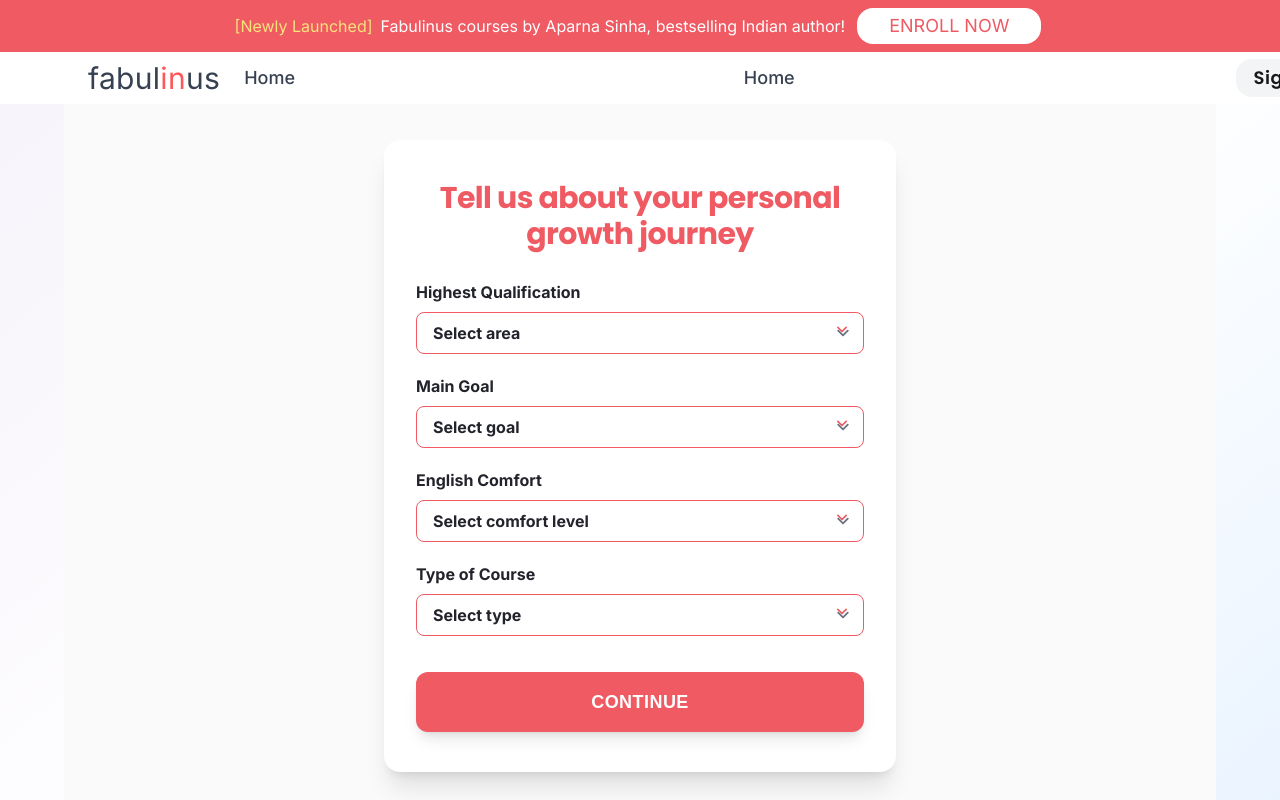
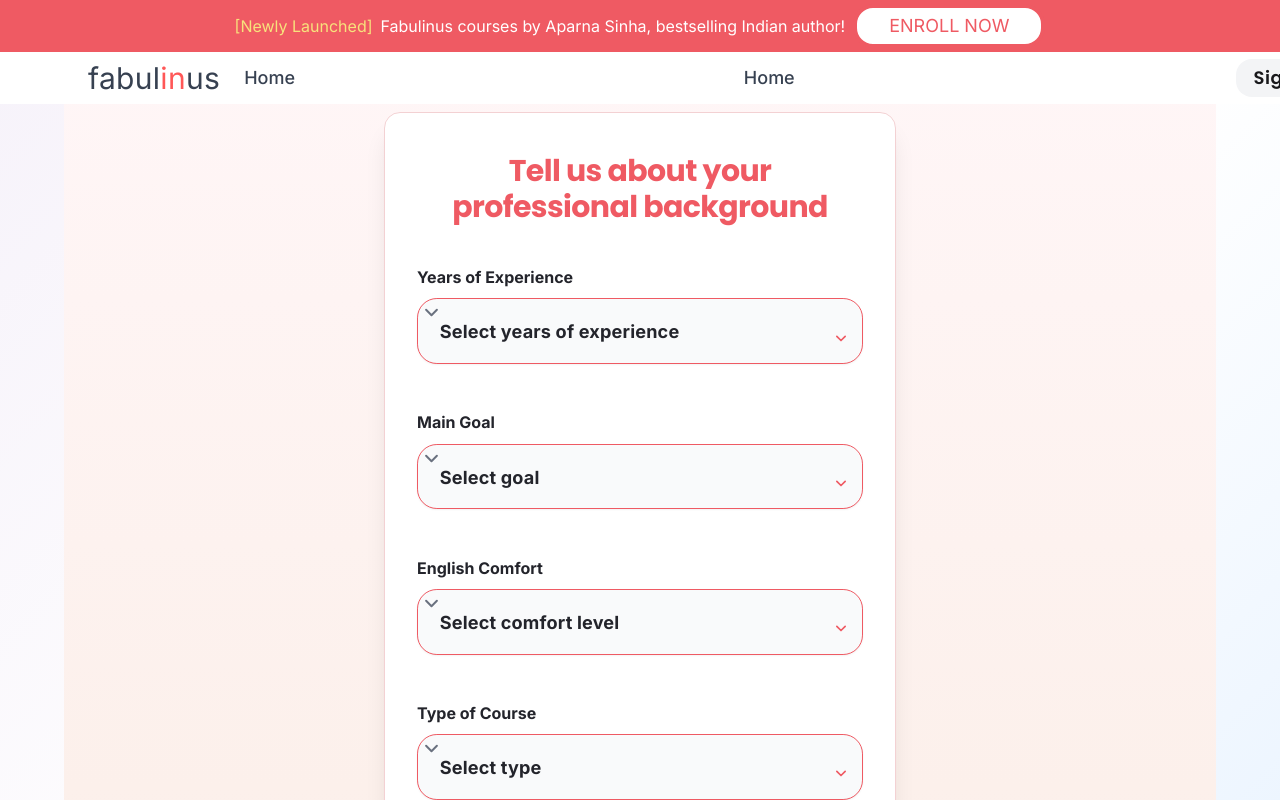
Before and after one commit to Vishalmakhija1012/Fabulinus, a Next.js app: page /persona/teacher-form in a window 1280 px wide. Shown: the top 800 px of the page. Built offline with nearby package versions, Linux system fonts and the light colour scheme; no server answers.

Commit message:
Make teacher form identical to professional form: same questions, options, look, feel, and logic.

```diff
--- a/pages/persona/teacher-form.tsx
+++ b/pages/persona/teacher-form.tsx
@@ -1,16 +1,13 @@
 import { useRouter } from 'next/router';
 import { useState } from 'react';
-import { db } from '../../firebase';
-import { collection, addDoc, serverTimestamp } from 'firebase/firestore';
 
-export default function PersonalGrowthForm() {
+export default function TeacherForm() {
   const router = useRouter();
   const [form, setForm] = useState({
-    year: '', // renamed from focusArea
+    year: '', // years of experience
     goal: '',
+    englishLevel: '',
     typeOfCourse: '',
-    englishLevel: '', // renamed from comfortLevel
-    // childAge removed
   });
 
   const handleChange = (e: React.ChangeEvent<HTMLSelectElement>) => {
@@ -19,66 +16,63 @@ export default function PersonalGrowthForm() {
 
   const handleSubmit = async (e: React.FormEvent) => {
     e.preventDefault();
-    const journeyId = localStorage.getItem('journeyId');
-    const persona = localStorage.getItem('personaType') || 'personal_growth';
-    await addDoc(collection(db, 'personaForms'), {
-      journeyId,
-      persona,
-      formData: form,
-      createdAt: serverTimestamp(),
-    });
-    router.push({
-      pathname: '/persona/animation',
-      query: {
-        year: form.year, // renamed
-        goal: form.goal,
-        englishLevel: form.englishLevel, // renamed
-        typeOfCourse: form.typeOfCourse,
-        // childAge removed
-      },
-    });
+    // Generate a new journeyId for every submission
+    function generateUUID() {
+      return 'xxxxxxxx-xxxx-4xxx-yxxx-xxxxxxxxxxxx'.replace(/[xy]/g, function(c) {
+        const r = Math.random() * 16 | 0, v = c === 'x' ? r : (r & 0x3 | 0x8);
+        return v.toString(16);
+      });
+    }
+    const newJourneyId = generateUUID();
+    localStorage.setItem('journeyId', newJourneyId);
+    const journeyId = newJourneyId;
+    const persona = localStorage.getItem('personaType') || 'teacher';
+    // Save form data to localStorage for next page fallback
+    localStorage.setItem('personaFormData', JSON.stringify(form));
+    router.push('/courses/single-page');
   };
 
   return (
-    <main className="min-h-screen flex items-center justify-center bg-[#fafafa] px-0 sm:px-4 py-6 sm:py-8">
+    <main className="min-h-screen flex flex-col items-center justify-start bg-gradient-to-b from-[#fff6f7] to-[#fbeee7] px-0 sm:px-4 py-2 sm:py-8 persona-header-gap pt-0 sm:pt-14">
       <form
         onSubmit={handleSubmit}
-        className="bg-white w-full max-w-lg flex flex-col gap-5 px-2 py-6
+        className="persona-main-card bg-white w-full max-w-lg flex flex-col gap-6 px-4 py-8
           sm:rounded-2xl sm:shadow-xl sm:px-8 sm:py-10
-          translate-y-[-5vh] sm:translate-y-0"
-        aria-label="Personal Growth Persona Form"
+          translate-y-[-3vh] sm:translate-y-0
+          shadow-lg border border-[#f3d1d3] rounded-2xl
+          animate-fadeIn"
+        aria-label="Teacher Persona Form"
       >
-        <h1 className="text-2xl md:text-3xl font-bold text-[#ef5a63] mb-2 text-center">Tell us about your personal growth journey</h1>
-        <label className="font-semibold text-[#23242b]">Highest Qualification
-          <div className="relative">
+        <h1 className="text-2xl md:text-3xl font-bold text-[#ef5a63] mb-4 text-center leading-tight">Tell us about your professional background</h1>
+        <label className="font-semibold text-[#23242b] text-base mb-1">Years of Experience
+          <div className="relative mt-1">
             <select
-              name="year" // renamed from focusArea
+              name="year"
               value={form.year}
               onChange={handleChange}
               required
-              className="mt-2 w-full rounded-lg border border-[#ef5a63] px-4 py-2 appearance-none focus:outline-none focus:ring-2 focus:ring-[#ef5a63] transition-all duration-200 z-10"
+              className="mt-1 w-full rounded-xl border border-[#ef5a63] px-4 py-3 appearance-none focus:outline-none focus:ring-2 focus:ring-[#ef5a63] transition-all duration-200 bg-[#fff6f7] text-base shadow-sm"
               style={{ position: 'relative', zIndex: 10 }}
             >
-              <option value="" disabled>Select area</option>
-              <option value="public-speaking">Public Speaking</option>
-              <option value="confidence">Confidence Building</option>
-              <option value="career">Career Growth</option>
-              <option value="relationships">Relationships</option>
-              <option value="other">Other</option>
+              <option value="" disabled>Select years of experience</option>
+              <option value="0-3">0-3 years</option>
+              <option value="4-7">4-7 years</option>
+              <option value="8-15">8-15 years</option>
+              <option value="15+">15+ years</option>
             </select>
             <span className="pointer-events-none absolute right-3 top-1/2 transform -translate-y-1/2 text-[#ef5a63] z-20">
               <svg width="20" height="20" fill="none" viewBox="0 0 24 24"><path d="M7 10l5 5 5-5" stroke="#ef5a63" strokeWidth="2" strokeLinecap="round" strokeLinejoin="round"/></svg>
             </span>
           </div>
         </label>
-        <label className="font-semibold text-[#23242b]">Main Goal
-          <div className="relative">
+        <label className="font-semibold text-[#23242b] text-base mb-1">Main Goal
+          <div className="relative mt-1">
             <select
               name="goal"
               value={form.goal}
               onChange={handleChange}
               required
-              className="mt-2 w-full rounded-lg border border-[#ef5a63] px-4 py-2 appearance-none focus:outline-none focus:ring-2 focus:ring-[#ef5a63] transition-all duration-200 z-10"
+              className="mt-1 w-full rounded-xl border border-[#ef5a63] px-4 py-3 appearance-none focus:outline-none focus:ring-2 focus:ring-[#ef5a63] transition-all duration-200 bg-[#fff6f7] text-base shadow-sm"
               style={{ position: 'relative', zIndex: 10 }}
             >
               <option value="" disabled>Select goal</option>
@@ -86,21 +80,22 @@ export default function PersonalGrowthForm() {
               <option value="leadership">Leadership skills</option>
               <option value="networking">Networking</option>
               <option value="self-expression">Self-expression</option>
-              <option value="other">Other</option>
+              <option value="clear-interviews">Clear Interviews</option>
+              <option value="all">All the above</option>
             </select>
             <span className="pointer-events-none absolute right-3 top-1/2 transform -translate-y-1/2 text-[#ef5a63] z-20">
               <svg width="20" height="20" fill="none" viewBox="0 0 24 24"><path d="M7 10l5 5 5-5" stroke="#ef5a63" strokeWidth="2" strokeLinecap="round" strokeLinejoin="round"/></svg>
             </span>
           </div>
         </label>
-        <label className="font-semibold text-[#23242b]">English Comfort
-          <div className="relative">
+        <label className="font-semibold text-[#23242b] text-base mb-1">English Comfort
+          <div className="relative mt-1">
             <select
-              name="englishLevel" // renamed from comfortLevel
+              name="englishLevel"
               value={form.englishLevel}
               onChange={handleChange}
               required
-              className="mt-2 w-full rounded-lg border border-[#ef5a63] px-4 py-2 appearance-none focus:outline-none focus:ring-2 focus:ring-[#ef5a63] transition-all duration-200 z-10"
+              className="mt-1 w-full rounded-xl border border-[#ef5a63] px-4 py-3 appearance-none focus:outline-none focus:ring-2 focus:ring-[#ef5a63] transition-all duration-200 bg-[#fff6f7] text-base shadow-sm"
               style={{ position: 'relative', zIndex: 10 }}
             >
               <option value="" disabled>Select comfort level</option>
@@ -113,14 +108,14 @@ export default function PersonalGrowthForm() {
             </span>
           </div>
         </label>
-        <label className="font-semibold text-[#23242b]">Type of Course
-          <div className="relative">
+        <label className="font-semibold text-[#23242b] text-base mb-1">Type of Course
+          <div className="relative mt-1">
             <select
               name="typeOfCourse"
               value={form.typeOfCourse}
               onChange={handleChange}
               required
-              className="mt-2 w-full rounded-lg border border-[#ef5a63] px-4 py-2 appearance-none focus:outline-none focus:ring-2 focus:ring-[#ef5a63] transition-all duration-200 z-10"
+              className="mt-1 w-full rounded-xl border border-[#ef5a63] px-4 py-3 appearance-none focus:outline-none focus:ring-2 focus:ring-[#ef5a63] transition-all duration-200 bg-[#fff6f7] text-base shadow-sm"
               style={{ position: 'relative', zIndex: 10 }}
             >
               <option value="" disabled>Select type</option>
@@ -134,10 +129,10 @@ export default function PersonalGrowthForm() {
         </label>
         <button
           type="submit"
-          className="bg-[#ef5a63] text-white font-bold rounded-xl px-8 py-4 text-lg uppercase tracking-wide shadow-lg hover:bg-[#e04a54] transition-all duration-200 w-full mt-4"
-          style={{ fontFamily: 'Sora, sans-serif' }}
+          className="bg-[#ef5a63] text-white rounded-2xl px-8 py-4 text-lg tracking-wide shadow-xl hover:bg-[#e04a54] transition-all duration-200 w-full mt-6 mb-2"
+          style={{ fontFamily: 'Questrial, Inter, sans-serif', letterSpacing: '0.01em', fontWeight: 600, textTransform: 'none' }}
         >
-          Continue
+          Find me the Best Course
         </button>
       </form>
     </main>
```
